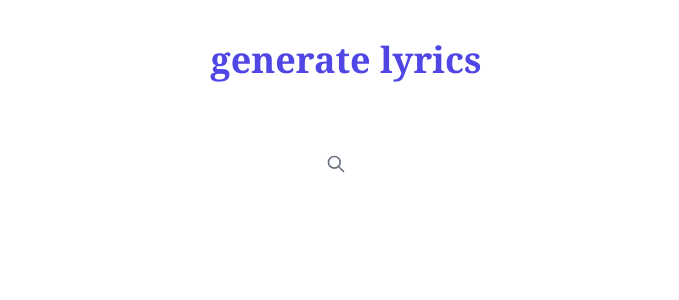
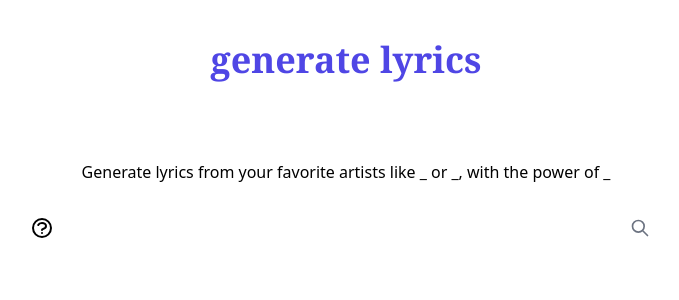
Before and after one commit to ShimonOcean/lyric-chains, a Next.js app: page / in a window 1280 px wide. Shown: the top 300 px of the page, without its empty margins (294-973 px from the left). Built offline with nearby package versions, Linux system fonts and the light colour scheme.

Commit message:
Created blurb after header, fixed center spacing

```diff
--- a/pages/index.js
+++ b/pages/index.js
@@ -4,7 +4,7 @@ import { SearchIcon } from "@heroicons/react/outline"
 
 export default function Home() {
   return (
-    <div>
+    <div className="">
       <Head>
         <title>Lyrics Generator</title>
         <meta name="description" content="Generated by create next app" />
@@ -13,21 +13,22 @@ export default function Home() {
 
       {/* Header */}
       <header>
-        <div className='font-serif text-center p-10 text-4xl text-indigo-600 font-semibold'>
+        <div className='font-serif text-center p-10 text-4xl text-indigo-600 font-semibold border-gray-200'>
           <p className="link">generate lyrics</p>
         </div>
 
         <div>
-
+          <p className='text-center mt-10'>Generate lyrics from your favorite artists like _ or _, with the power of _</p>
         </div>
 
       </header>
 
       {/* Body */}
-      <form>
+      <form className="flex flex-col items-center mt-30 flex-grow">
         <div className='flex w-full mt-5 hover:shadow-lg focus-within:shadow-lg
-        max-w-md rounded-full border-gray-200 px-5 py-3 items-center sm:max-w-xl lg:max-w-2xl'>
-
+        max-w-md rounded-full border-gray-200 px-5 py-3 items-center sm:max-w-xl
+         lg:max-w-2xl'>
+          <svg class="w-6 h-6" fill="none" stroke="currentColor" viewBox="0 0 24 24" xmlns="http://www.w3.org/2000/svg"><path stroke-linecap="round" stroke-linejoin="round" stroke-width="2" d="M8.228 9c.549-1.165 2.03-2 3.772-2 2.21 0 4 1.343 4 3 0 1.4-1.278 2.575-3.006 2.907-.542.104-.994.54-.994 1.093m0 3h.01M21 12a9 9 0 11-18 0 9 9 0 0118 0z"></path></svg>
           <input type="text" className="flex-grow focus:outline-none" />
           <SearchIcon className="h-5 mr-3 text-gray-500"/>
         </div>
```
